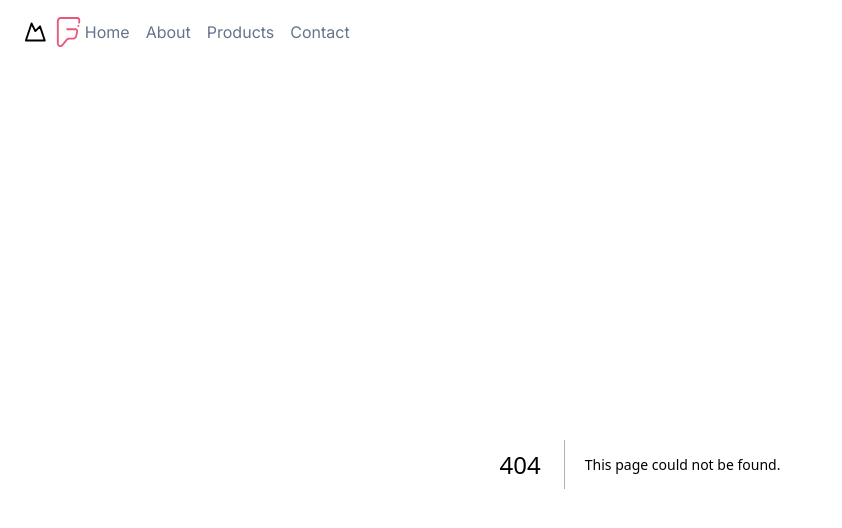
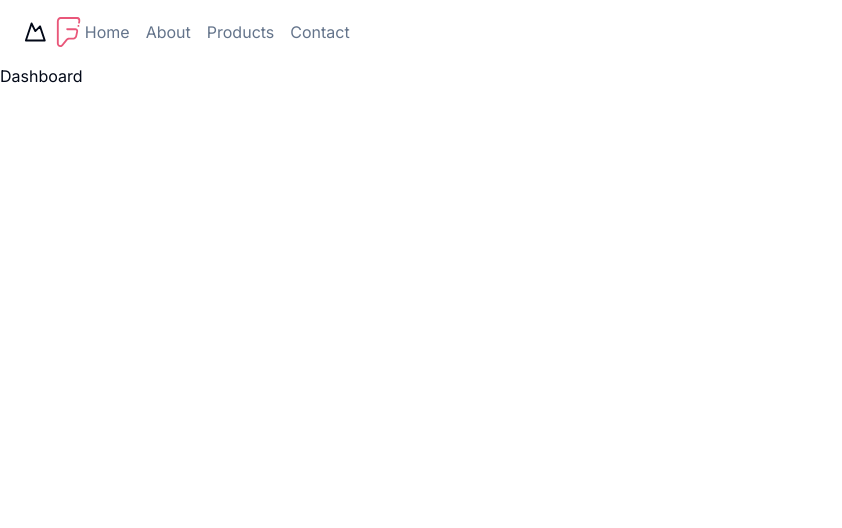
Before and after one commit to nischay-chauhan/ai-content, a Next.js app: page /dashboard in a window 1280 px wide. Before the commit this address had no page. Shown: the top 528 px of the page, without its empty margins (0-842 px from the left). Built offline with nearby package versions, Linux system fonts and the light colour scheme.

Commit message:
Dashboard Layout

```diff
--- /dev/null
+++ b/app/dashboard/layout.tsx
@@ -0,0 +1,15 @@
+import React from 'react'
+
+function layout({
+    children,
+  }: Readonly<{
+    children: React.ReactNode;
+  }>) {
+  return (
+    <div>
+      {children}
+    </div>
+  )
+}
+
+export default layout
--- /dev/null
+++ b/app/dashboard/page.tsx
@@ -0,0 +1,9 @@
+import React from 'react'
+
+function Dashboard() {
+  return (
+    <div>Dashboard</div>
+  )
+}
+
+export default Dashboard
--- a/middleware.ts
+++ b/middleware.ts
@@ -7,7 +7,7 @@ export default clerkMiddleware((auth, req) => {
 
 const isProtectedRoute = createRouteMatcher([
     '/dashboard(.*)',
-    '/forum(.*)',
+
   ]);
 
 export const config = {
```
